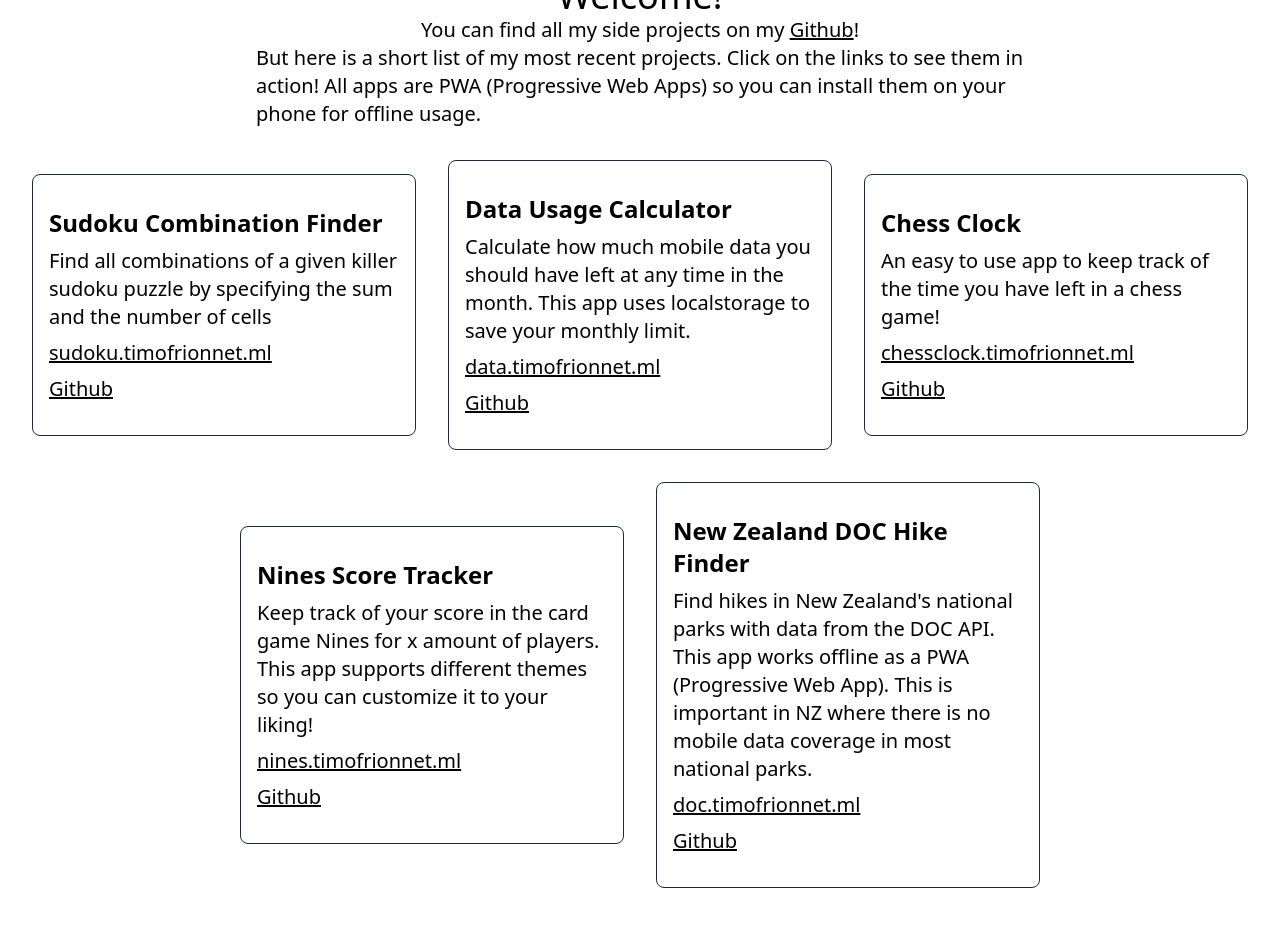
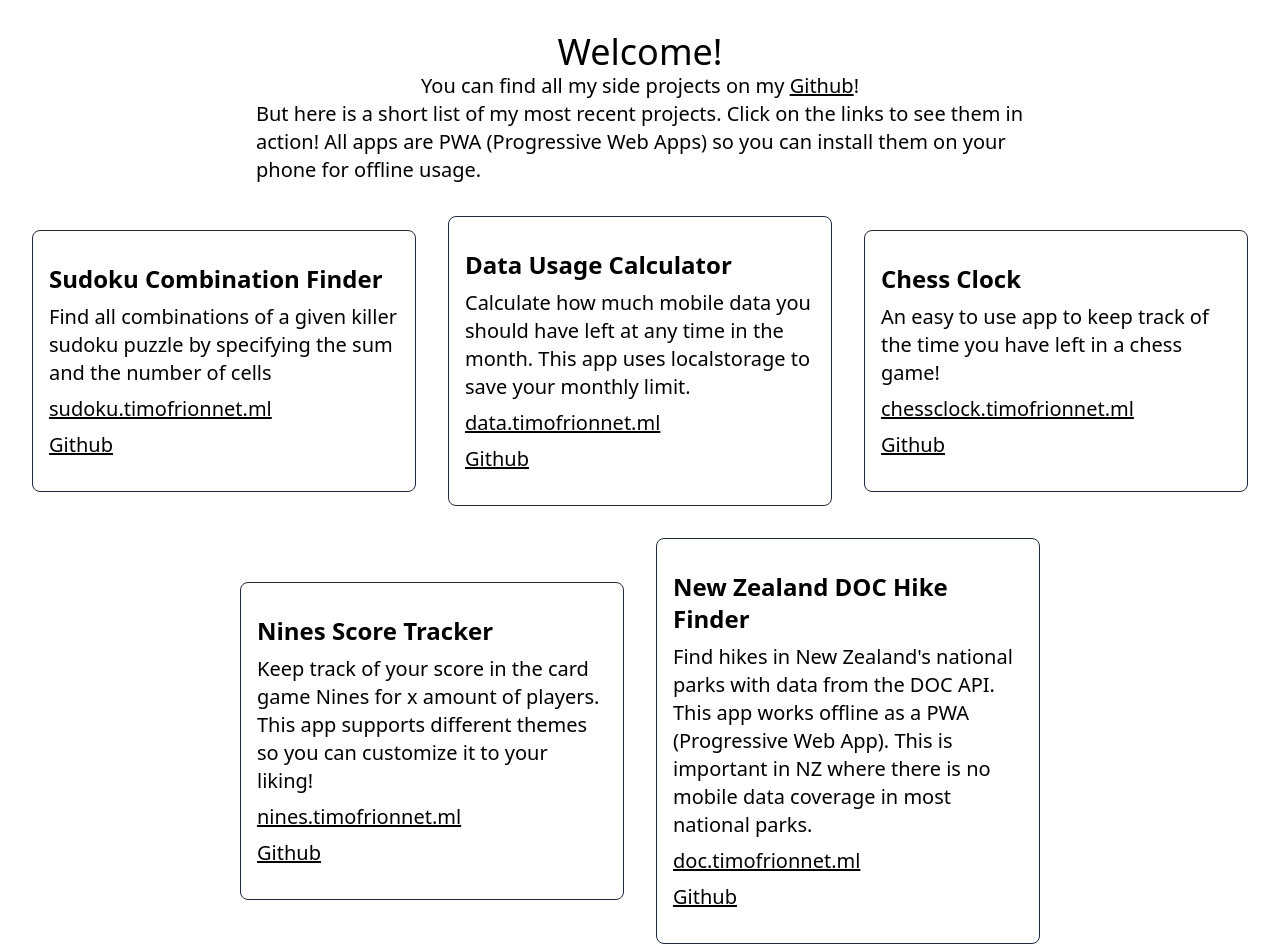
Before and after one commit to timsun28/timo-site-hub, a Next.js app: page / in a window 1280 px wide. Before the commit the page ends 888 px from the top, so only its background shows below. Built offline with nearby package versions, Linux system fonts and the light colour scheme.

Commit message:
Fixed bug with justify-center

```diff
--- a/pages/index.tsx
+++ b/pages/index.tsx
@@ -50,7 +50,7 @@ export default function Home() {
                 <meta name="viewport" content="width=device-width, initial-scale=1" />
                 <link rel="icon" href="/favicon.ico" />
             </Head>
-            <main className="flex flex-col items-center h-screen m-4 mt-8 md:justify-center dark:text-white">
+            <main className="flex flex-col items-center h-screen m-4 mt-8 dark:text-white">
                 <h1 className="text-4xl">Welcome!</h1>
                 <p className="text-xl">
                     You can find all my side projects on my{" "}
```
